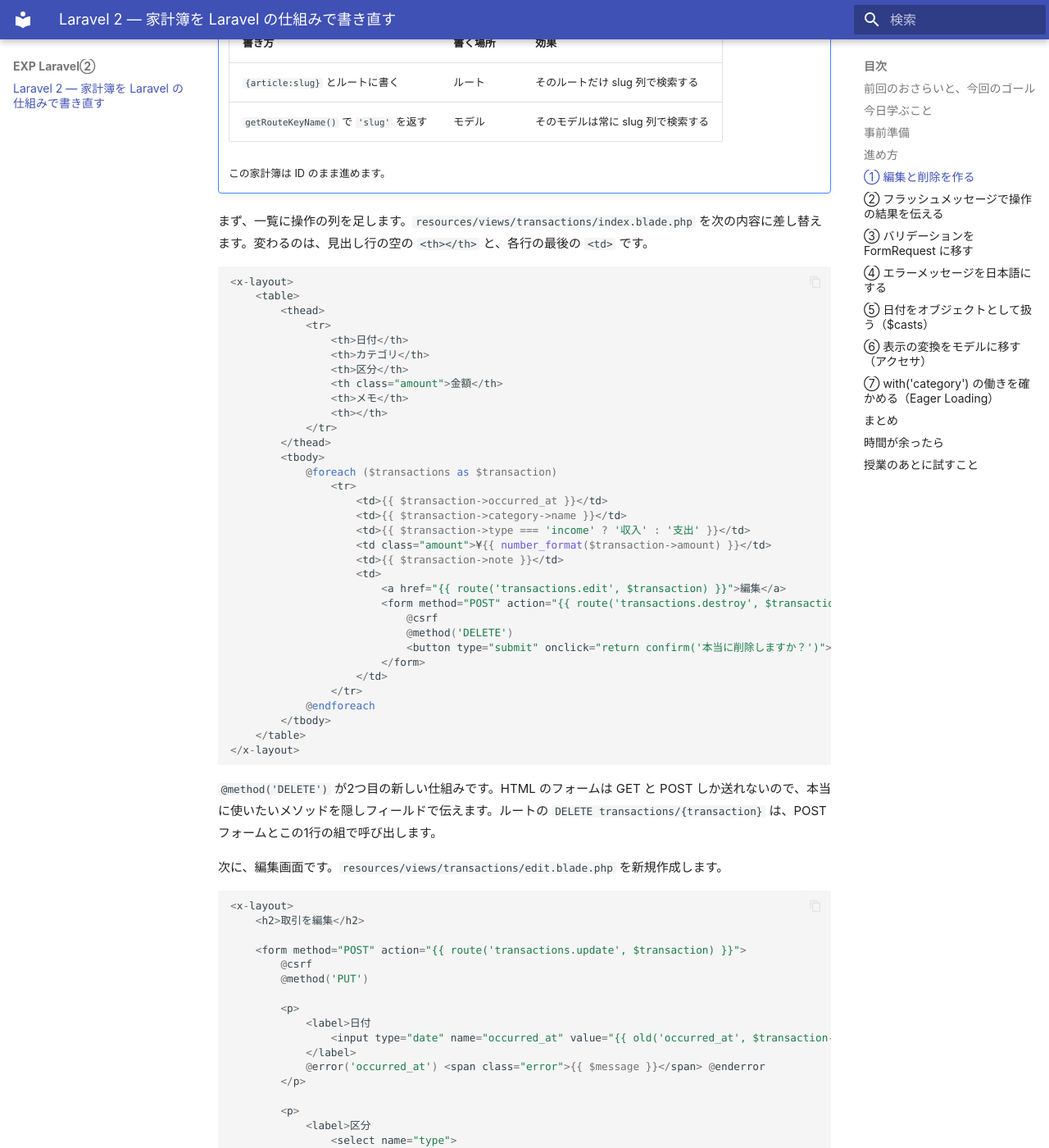
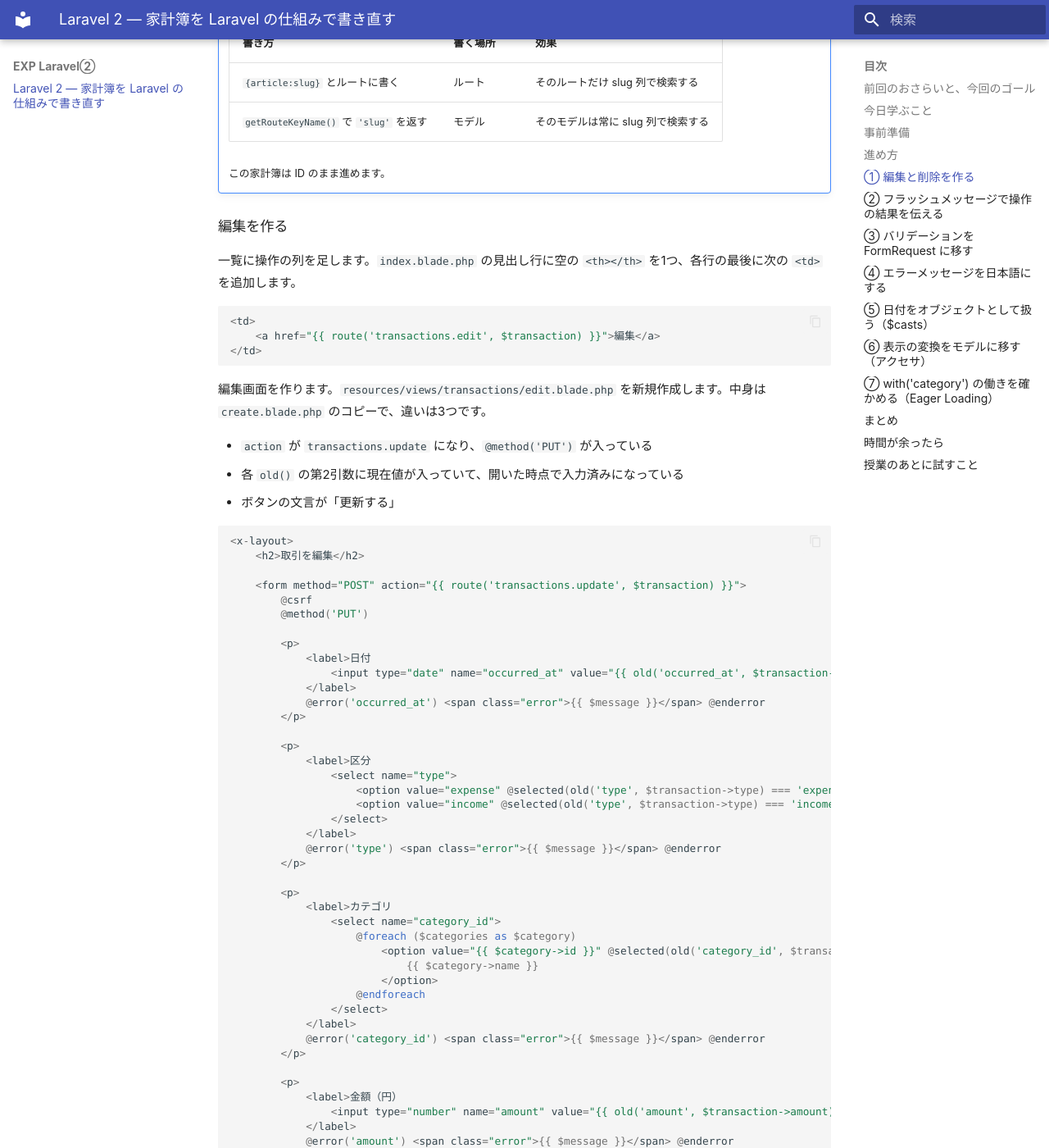
Before and after one commit to abekdwight/gslabo-lesson4, an MkDocs documentation site: the page built from docs/index.md, in a window 1280 px wide and 1400 px high, scrolled down 2871 px. Shown: the whole window at 82% size. Built offline with MkDocs 1.6.1 and Material for MkDocs 9.7.7, drawn with Linux system fonts in a browser that asks for light colours; some of the changed text lies outside the part shown.

Commit message:
build edit and delete one feature at a time

````diff
--- a/docs/index.md
+++ b/docs/index.md
@@ -111,47 +111,21 @@ DELETE     transactions/{transaction} ........ transactions.destroy
 
     この家計簿は ID のまま進めます。
 
-まず、一覧に操作の列を足します。`resources/views/transactions/index.blade.php` を次の内容に差し替えます。変わるのは、見出し行の空の `<th></th>` と、各行の最後の `<td>` です。
+### 編集を作る
+
+一覧に操作の列を足します。`index.blade.php` の見出し行に空の `<th></th>` を1つ、各行の最後に次の `<td>` を追加します。
 
 ```blade
-<x-layout>
-    <table>
-        <thead>
-            <tr>
-                <th>日付</th>
-                <th>カテゴリ</th>
-                <th>区分</th>
-                <th class="amount">金額</th>
-                <th>メモ</th>
-                <th></th>
-            </tr>
-        </thead>
-        <tbody>
-            @foreach ($transactions as $transaction)
-                <tr>
-                    <td>{{ $transaction->occurred_at }}</td>
-                    <td>{{ $transaction->category->name }}</td>
-                    <td>{{ $transaction->type === 'income' ? '収入' : '支出' }}</td>
-                    <td class="amount">¥{{ number_format($transaction->amount) }}</td>
-                    <td>{{ $transaction->note }}</td>
-                    <td>
-                        <a href="{{ route('transactions.edit', $transaction) }}">編集</a>
-                        <form method="POST" action="{{ route('transactions.destroy', $transaction) }}">
-                            @csrf
-                            @method('DELETE')
-                            <button type="submit" onclick="return confirm('本当に削除しますか？')">削除</button>
-                        </form>
-                    </td>
-                </tr>
-            @endforeach
-        </tbody>
-    </table>
-</x-layout>
+<td>
+    <a href="{{ route('transactions.edit', $transaction) }}">編集</a>
+</td>
 ```
 
-`@method('DELETE')` が2つ目の新しい仕組みです。HTML のフォームは GET と POST しか送れないので、本当に使いたいメソッドを隠しフィールドで伝えます。ルートの `DELETE transactions/{transaction}` は、POST フォームとこの1行の組で呼び出します。
+編集画面を作ります。`resources/views/transactions/edit.blade.php` を新規作成します。中身は `create.blade.php` のコピーで、違いは3つです。
 
-次に、編集画面です。`resources/views/transactions/edit.blade.php` を新規作成します。
+- `action` が `transactions.update` になり、`@method('PUT')` が入っている
+- 各 `old()` の第2引数に現在値が入っていて、開いた時点で入力済みになっている
+- ボタンの文言が「更新する」
 
 ```blade
 <x-layout>
@@ -210,13 +184,9 @@ DELETE     transactions/{transaction} ........ transactions.destroy
 </x-layout>
 ```
 
-追加フォームとの違いは3つだけです。
+`@method('PUT')` が2つ目の新しい仕組みです。HTML のフォームは GET と POST しか送れないので、本当に使いたいメソッドを隠しフィールドで伝えます。ルートの `PUT|PATCH transactions/{transaction}` は、POST フォームとこの1行の組で呼び出します。
 
-- `action` が `transactions.update` になり、`@method('PUT')` が入っている
-- 各 `old()` の第2引数に現在値が入っていて、開いた時点で入力済みになっている
-- ボタンの文言が「更新する」
-
-最後に、コントローラです。`app/Http/Controllers/TransactionController.php` の空いている3メソッドに中身を書きます。
+コントローラの `edit` と `update` を書きます。`app/Http/Controllers/TransactionController.php` の空いている2メソッドに中身を書きます。
 
 ```php
 public function edit(Transaction $transaction)
@@ -241,7 +211,36 @@ public function update(Request $request, Transaction $transaction)
 
     return redirect('/transactions');
 }
+```
 
+ここで `update` を見てください。`store` に書いたのと**同じ5行のルールが、もう1回**書いてあります。この重複は③で解決します。
+
+!!! success "確認"
+
+    一覧の編集リンクから金額を変えて「更新する」を押すと、一覧に反映されます。
+
+!!! warning "つまずきポイント：編集が動かない"
+
+    - `Undefined variable $categories`：`edit` メソッドでビューに `categories` を渡し忘れています。
+    - **419 Page Expired**：フォームの `@csrf` の書き忘れです。
+
+### 削除を作る
+
+操作の列に、削除のフォームを足します。編集リンクの後ろに追加します。
+
+```blade
+<form method="POST" action="{{ route('transactions.destroy', $transaction) }}">
+    @csrf
+    @method('DELETE')
+    <button type="submit" onclick="return confirm('本当に削除しますか？')">削除</button>
+</form>
+```
+
+`@method('DELETE')` で、今度は DELETE を伝えます。ボタンの `onclick` は、送信前にブラウザの確認ダイアログを出します。
+
+コントローラの `destroy` を書きます。
+
+```php
 public function destroy(Transaction $transaction)
 {
     $transaction->delete();
@@ -250,17 +249,51 @@ public function destroy(Transaction $transaction)
 }
 ```
 
-ここで `update` を見てください。`store` に書いたのと**同じ5行のルールが、もう1回**書いてあります。この重複は③で解決します。
-
 !!! success "確認"
 
-    一覧の編集リンクから金額を変えて「更新する」を押すと、一覧に反映されます。削除ボタンを押すと、確認ダイアログのあと、表から消えます。
+    一覧から1件削除してみてください。確認ダイアログのあと、表から消えます。
 
-!!! warning "つまずきポイント：編集・削除が動かない"
+!!! warning "つまずきポイント：操作の列が縦に崩れる"
 
-    - `Undefined variable $categories`：`edit` メソッドでビューに `categories` を渡し忘れています。
-    - 操作列の表示が縦に崩れる：スタイルを付けている場合は、前回の `public/style.css` に操作列用のルール（`td form { display: inline; }` など）が含まれているか確認してください。
-    - **419 Page Expired**：フォームの `@csrf` の書き忘れです。
+    スタイルを付けている場合は、前回の `public/style.css` に操作列用のルール（`td form { display: inline; }` など）が含まれているか確認してください。
+
+??? note "ここまでの index.blade.php の全文（クリックで開く）"
+
+    ```blade
+    <x-layout>
+        <table>
+            <thead>
+                <tr>
+                    <th>日付</th>
+                    <th>カテゴリ</th>
+                    <th>区分</th>
+                    <th class="amount">金額</th>
+                    <th>メモ</th>
+                    <th></th>
+                </tr>
+            </thead>
+            <tbody>
+                @foreach ($transactions as $transaction)
+                    <tr>
+                        <td>{{ $transaction->occurred_at }}</td>
+                        <td>{{ $transaction->category->name }}</td>
+                        <td>{{ $transaction->type === 'income' ? '収入' : '支出' }}</td>
+                        <td class="amount">¥{{ number_format($transaction->amount) }}</td>
+                        <td>{{ $transaction->note }}</td>
+                        <td>
+                            <a href="{{ route('transactions.edit', $transaction) }}">編集</a>
+                            <form method="POST" action="{{ route('transactions.destroy', $transaction) }}">
+                                @csrf
+                                @method('DELETE')
+                                <button type="submit" onclick="return confirm('本当に削除しますか？')">削除</button>
+                            </form>
+                        </td>
+                    </tr>
+                @endforeach
+            </tbody>
+        </table>
+    </x-layout>
+    ```
 
 ## ② フラッシュメッセージで操作の結果を伝える
 
````
